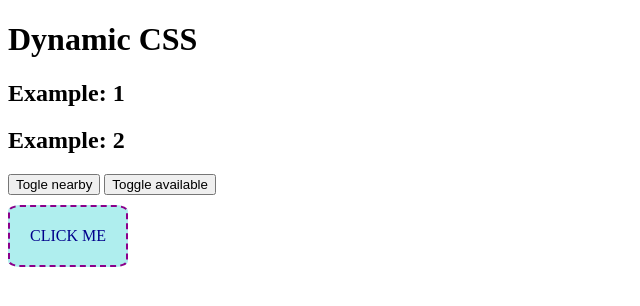
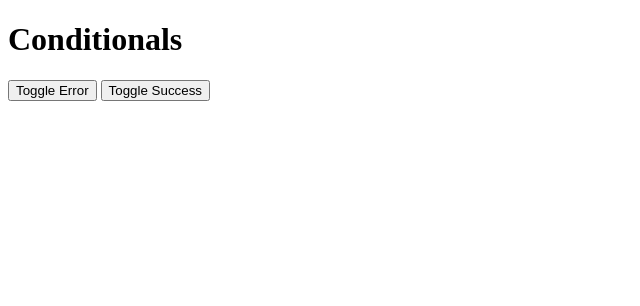
Before and after one commit to Simke021/vuejs, a plain HTML site: page index.html in a window 1280 px wide. Shown: the whole page, without its empty margins (0-640 px from the left). Drawn offline with nearby package versions, Linux system fonts and the light colour scheme.

Commit message:
Conditionals

```diff
--- a/app.js
+++ b/app.js
@@ -1,16 +1,9 @@
 new Vue({
   el: "#vue-app",
   data: {
-    available: false,
-    nearby: false
+    error: false,
+    success: false
   },
   methods: {},
-  computed: {
-    compClasses: function() {
-      return {
-        available: this.available,
-        nearby: this.nearby
-      };
-    }
-  }
+  computed: {}
 });
--- a/index.html
+++ b/index.html
@@ -13,17 +13,17 @@
 
 <body>
     <div id="vue-app">
-        <h1>Dynamic CSS</h1>
-        <h2>Example: 1</h2>
-        <!--<div v-on:click="available = !available" v-bind:class="{available: available}">
-            <span>Click me</span>
-        </div>-->
-        <h2>Example: 2</h2>
-        <button v-on:click="nearby = !nearby">Togle nearby</button>
-        <button v-on:click="available = !available">Toggle available</button>
-        <div v-bind:class="compClasses">
-            <span>Click me</span>
-        </div>
+        <h1>Conditionals</h1>
+        <button v-on:click="error = !error">Toggle Error</button>
+        <button v-on:click="success = !success">Toggle Success</button>
+
+        <!--<p v-if="error" class="error">There has been an error!</p>
+        <p v-else-if="success" class="success">Wohooooo, success :)</p>-->
+
+        <p v-show="error">There has been an error!</p>
+        <!--display: none-->
+        <p v-show="success">Wohooooo, success :)</p>
+        <!--display: none-->
     </div>
     <script src="app.js"></script>
 </body>
--- a/style.css
+++ b/style.css
@@ -1,20 +1,7 @@
-span {
-  background: paleturquoise;
-  display: inline-block;
-  padding: 20px;
-  color: darkblue;
-  margin: 10px 0;
-  text-transform: uppercase;
-  cursor: pointer;
-  border: 2px darkmagenta dashed;
-  border-radius: 10%;
+.error {
+  color: red;
 }
 
-.available span {
-  background: greenyellow;
+.success {
+  color: rgb(139, 199, 50);
 }
-
-.nearby span::after {
-  content: "nearby";
-  margin-left: 10px;
-}
```
